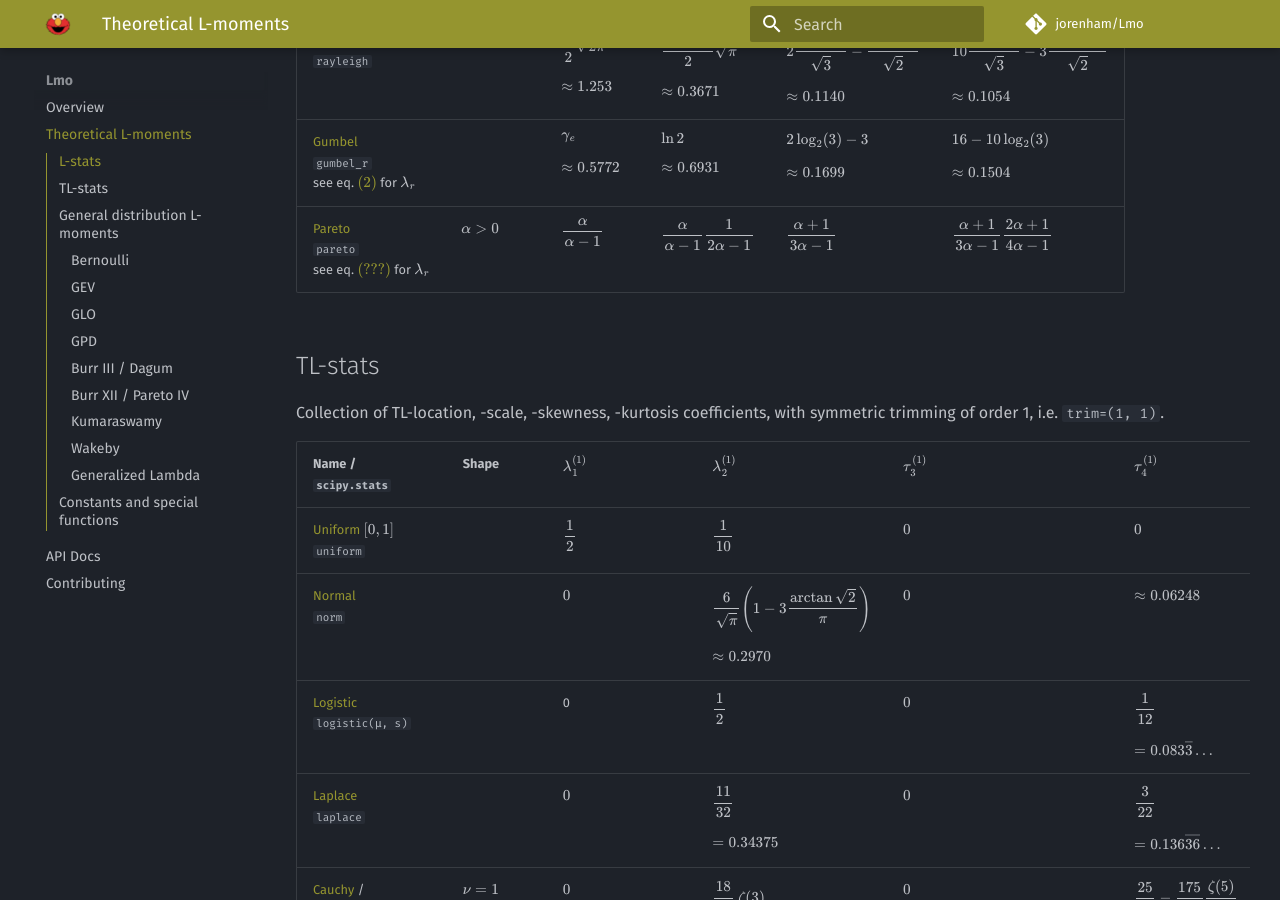
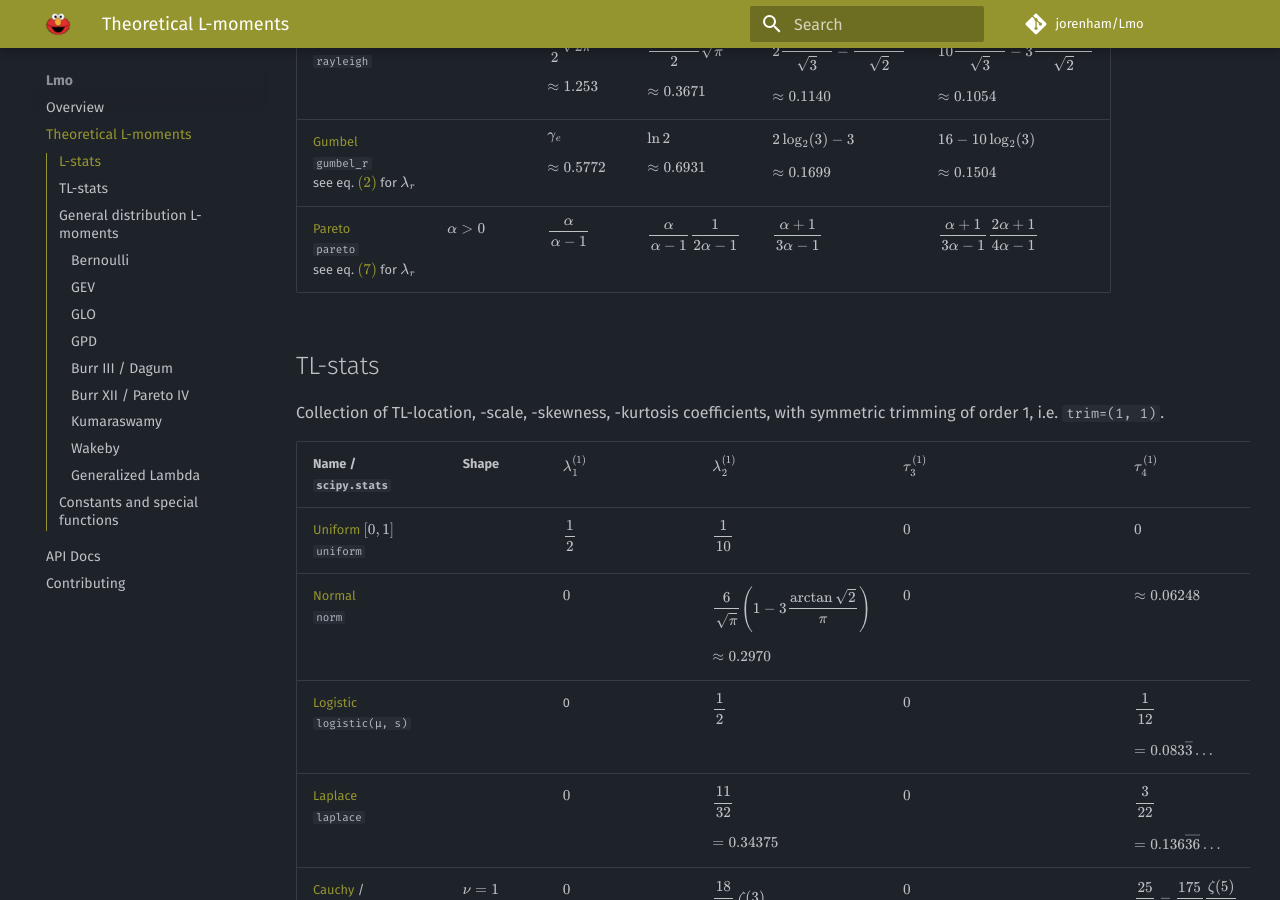
Before and after one commit to jorenham/Lmo, an MkDocs documentation site: the page built from docs/distributions.md, in a window 1280 px wide and 900 px high, scrolled down 1634 px. Built offline with MkDocs 1.6.1 and Material for MkDocs 9.7.7, drawn with Linux system fonts in a browser that asks for light colours; comment, search, counter and statistics services are not loaded.

Commit message:
fixed pareto reference

```diff
--- a/docs/distributions.md
+++ b/docs/distributions.md
@@ -307,7 +307,7 @@
         <br>
         <code>pareto</code>
         <br>
-        see eq. \( \eqref{eq:lr_pareto4} \) for \( \lmoment{r} \)
+        see eq. \( \eqref{eq:lr_burr12} \) for \( \lmoment{r} \)
     </td>
     <td>\( \alpha > 0  \)</td>
     <td>
```
